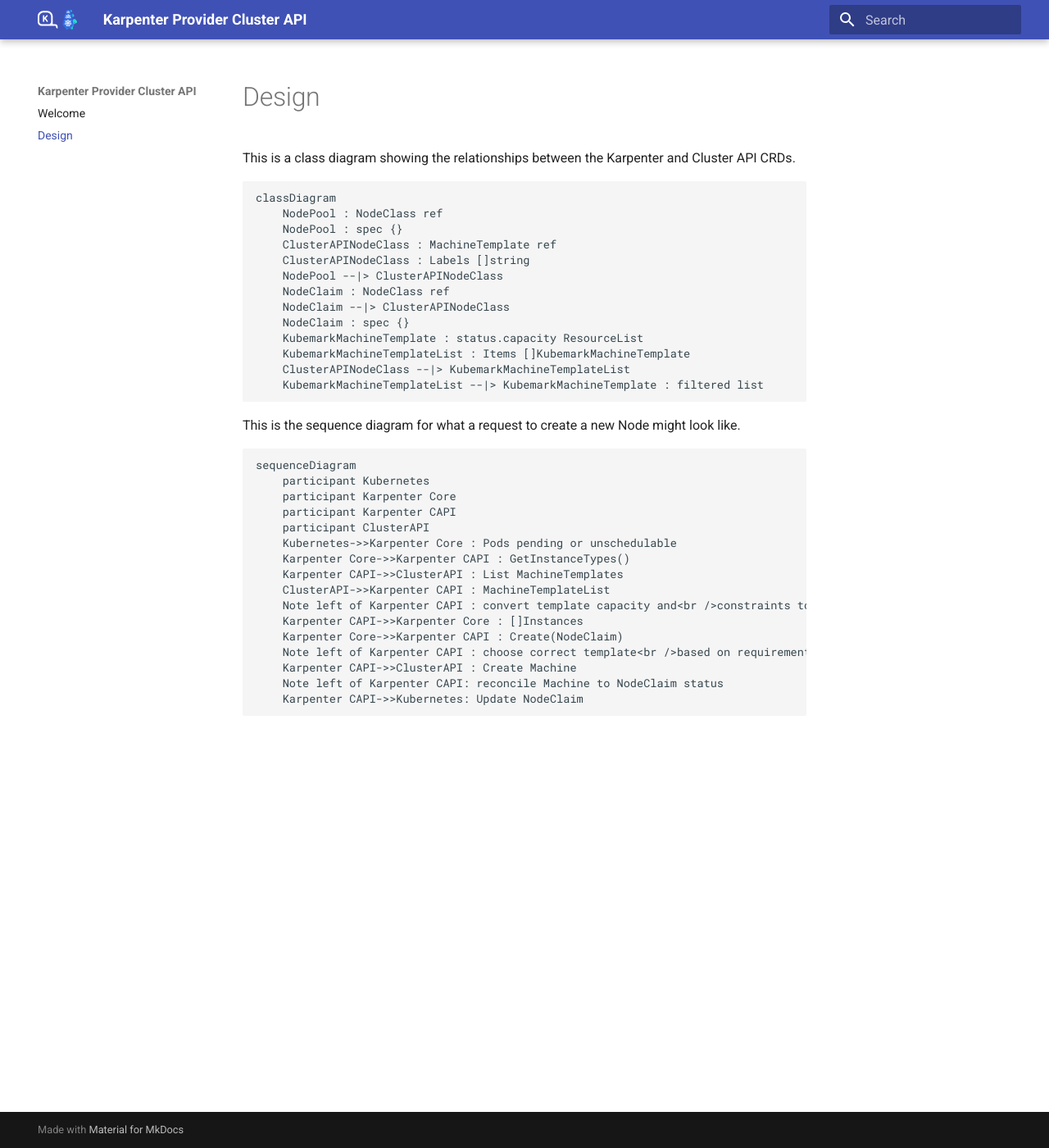
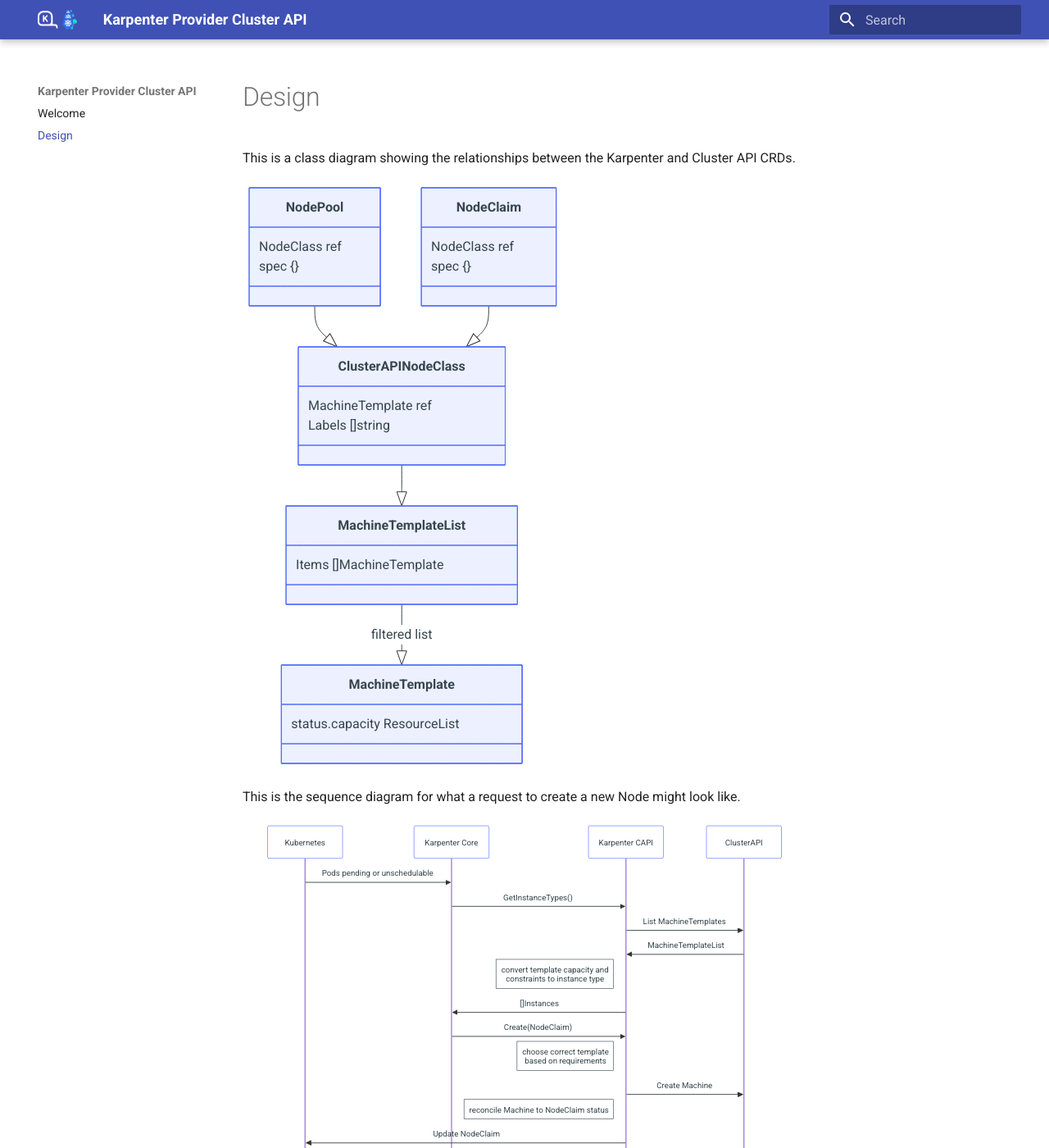
Before and after one commit to kubernetes-sigs/karpenter-provider-cluster-api, an MkDocs documentation site: the page built from docs/docs/design.md, in a window 1280 px wide and 1400 px high. Shown: the whole window at 82% size. Built offline with MkDocs 1.6.1 and Material for MkDocs 9.7.7, drawn with Linux system fonts in a browser that asks for light colours.

````diff
--- a/docs/docs/design.md
+++ b/docs/docs/design.md
@@ -13,10 +13,10 @@ classDiagram
     NodeClaim : NodeClass ref
     NodeClaim --|> ClusterAPINodeClass
     NodeClaim : spec {}
-    KubemarkMachineTemplate : status.capacity ResourceList
-    KubemarkMachineTemplateList : Items []KubemarkMachineTemplate
-    ClusterAPINodeClass --|> KubemarkMachineTemplateList
-    KubemarkMachineTemplateList --|> KubemarkMachineTemplate : filtered list
+    MachineTemplate : status.capacity ResourceList
+    MachineTemplateList : Items []MachineTemplate
+    ClusterAPINodeClass --|> MachineTemplateList
+    MachineTemplateList --|> MachineTemplate : filtered list
 ```
 
 This is the sequence diagram for what a request to create a new Node might
--- a/docs/mkdocs.yml
+++ b/docs/mkdocs.yml
@@ -2,3 +2,9 @@ site_name: Karpenter Provider Cluster API
 theme:
   name: material
   logo: assets/karpcapi-logo.svg
+markdown_extensions:
+  - pymdownx.superfences:
+      custom_fences:
+        - name: mermaid
+          class: mermaid
+          format: !!python/name:pymdownx.superfences.fence_code_format
````
